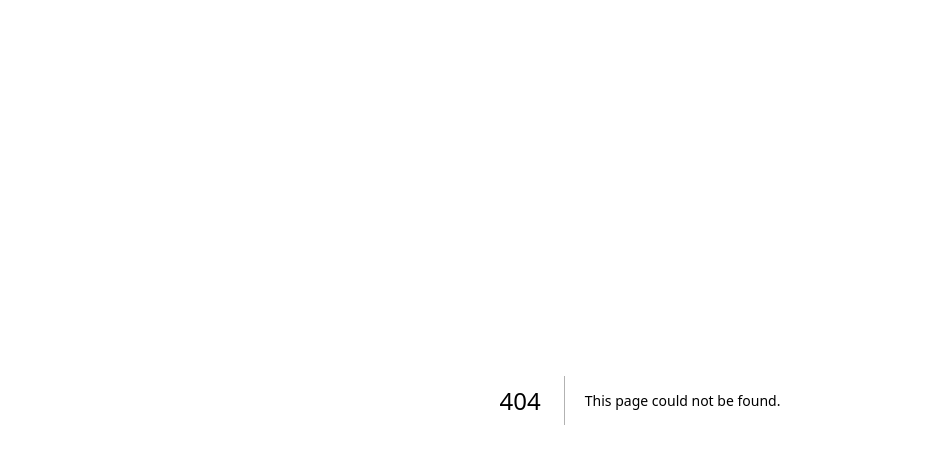
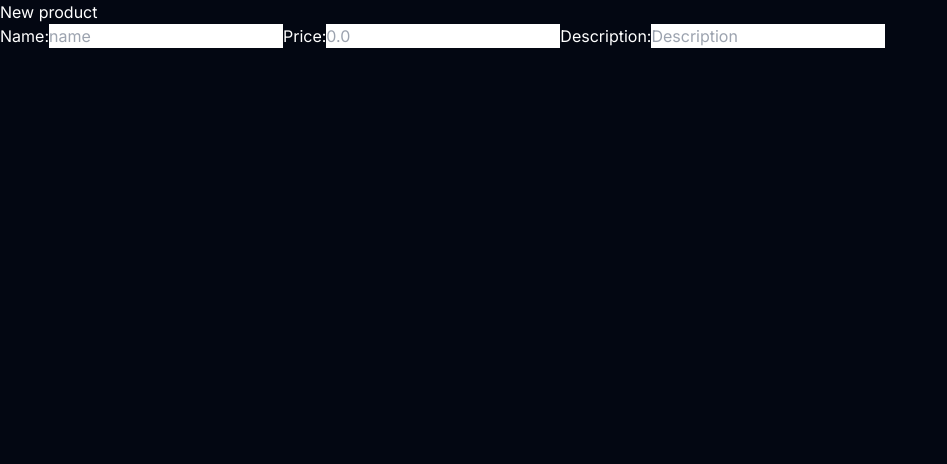
Before and after one commit to sanieni6/CRUD-Store, a Next.js app: page /new in a window 1280 px wide. Before the commit this address had no page. Shown: the top 464 px of the page, without its empty margins (0-947 px from the left). Built offline with nearby package versions, Linux system fonts and the light colour scheme.

Commit message:
Create new product form

```diff
--- /dev/null
+++ b/src/app/components/PoductForm.jsx
@@ -0,0 +1,26 @@
+"use client"
+import { useState } from "react";
+
+function ProductForm() {
+    const [product, setProduct] = useState({
+        name: "",
+        price: 0,
+        description: "",
+    });
+
+    const handleChange = (e) => {
+        console.log(e);
+    };
+    return (
+        <form>
+                <label htmlFor="name">Name:</label>
+                <input type="text" placeholder="name" onChange={handleChange} />
+                <label htmlFor="price">Price:</label>
+                <input type="text" placeholder="0.0" onChange={handleChange} />
+                <label htmlFor="name">Description:</label>
+                <input type="text" placeholder="Description" onChange={handleChange} />
+            </form>
+    )
+}
+
+export default ProductForm;
--- /dev/null
+++ b/src/app/new/page.jsx
@@ -0,0 +1,15 @@
+import ProductForm from "../components/PoductForm"
+
+
+function Page() {
+
+
+    return (
+        <div>
+            <h1>New product</h1>
+            <ProductForm />
+        </div>
+    )
+}
+
+export default Page;
```
